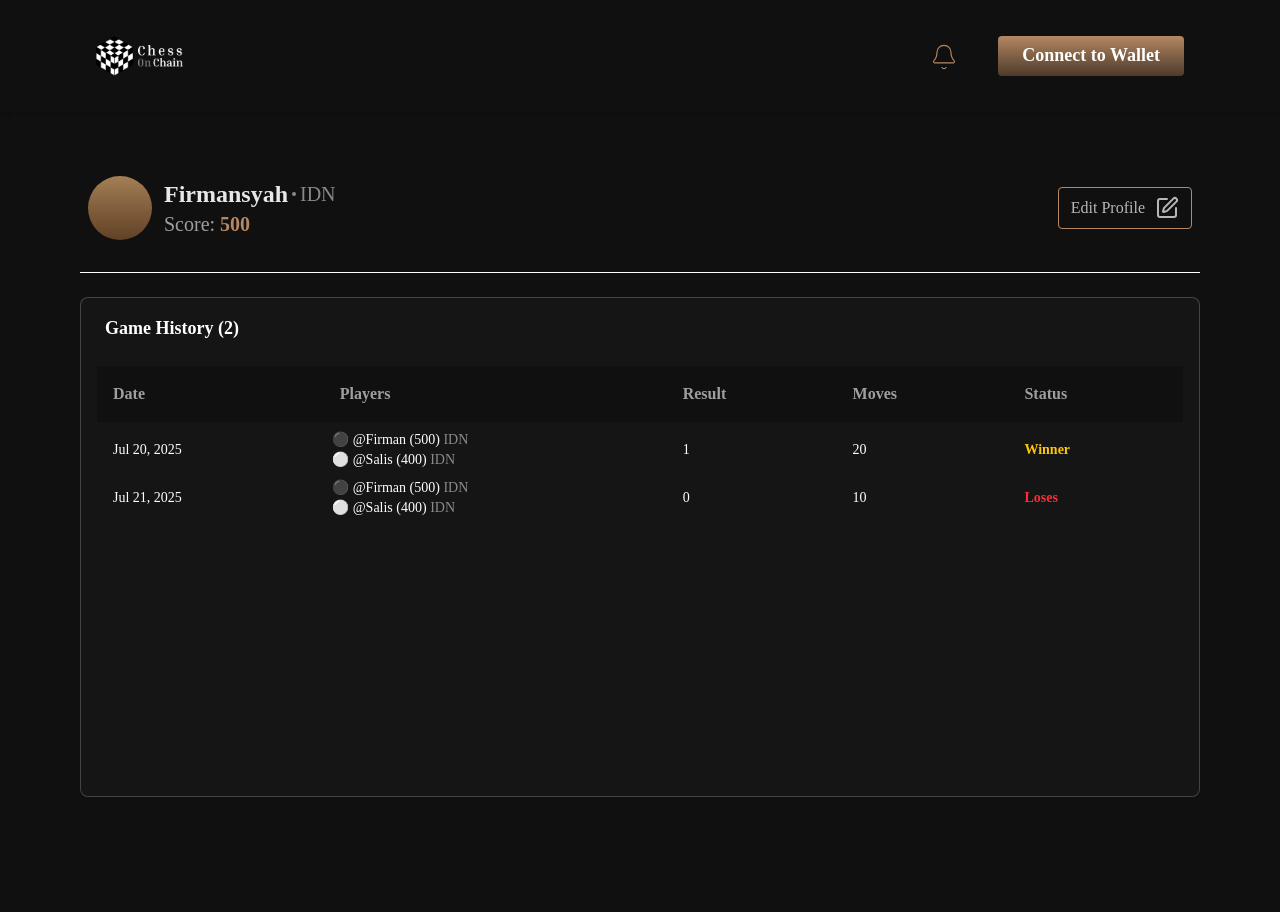
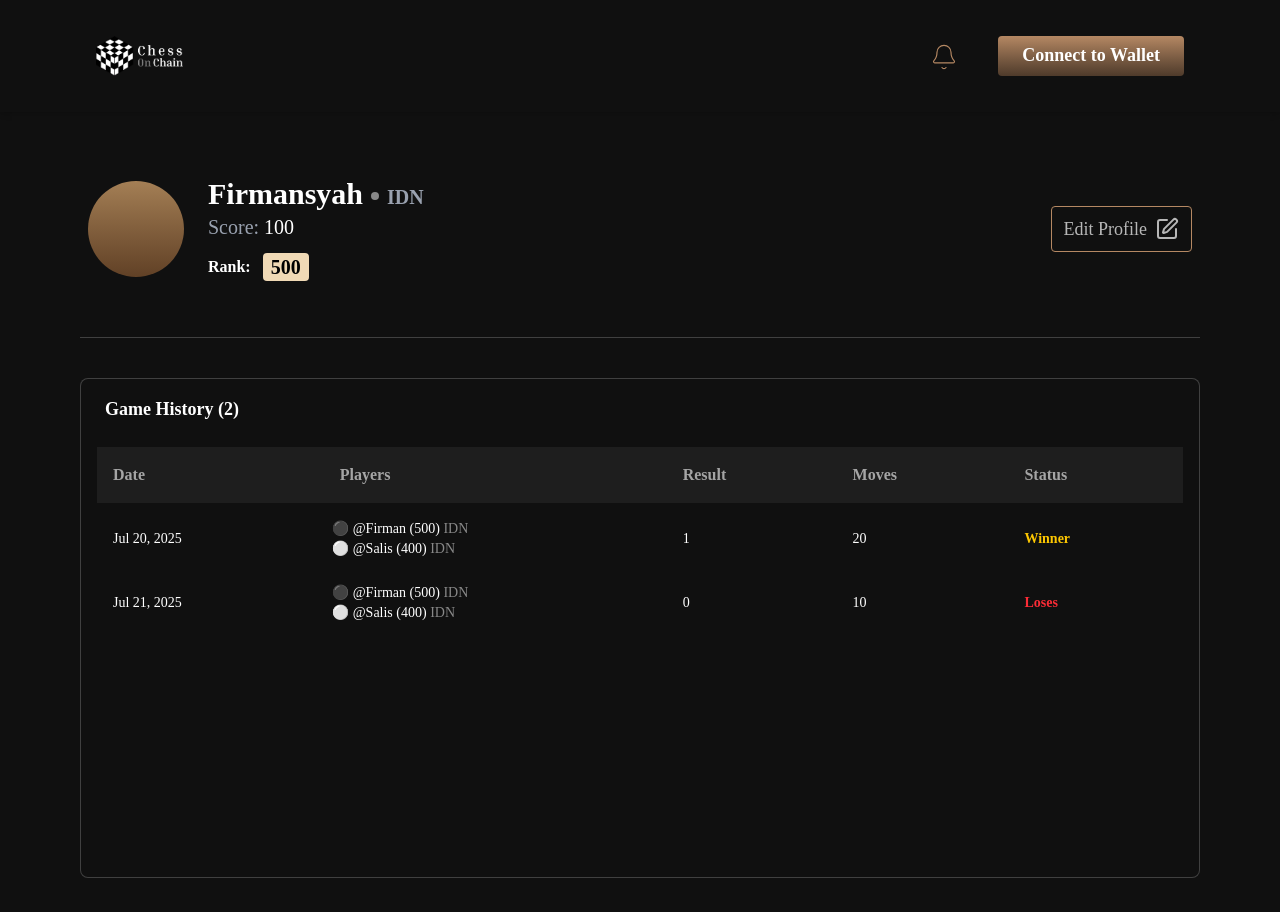
Before and after one commit to Chess-on-Chain/frontend, a React (Vite) app: page /profile in a window 1280 px wide. Built offline with nearby package versions, Linux system fonts and the light colour scheme.

Commit message:
Update(Page): Profile V2 & Card-History

```diff
--- a/src/components/ui/common/button/BtnEditProfile.tsx
+++ b/src/components/ui/common/button/BtnEditProfile.tsx
@@ -3,11 +3,13 @@ import { Link } from "react-router-dom";
 
 export default function EditProfile() {
   return (
-    <button className="text-xs px-3 py-2 rounded-sm text-white/70 hover:text-white flex items-center gap-1 border border-secondary hover:bg-secondary cursor-pointer">
-      <Link to="/profile/edit" className="text-base mr-1.5">Edit Profile</Link>
-      <span>
-        <Edit className="h-full"/>
-      </span>
+    <button className="text-xs px-3 py-2 rounded-sm text-white/70 hover:text-black hover:font-semibold flex items-center gap-1 border border-secondary hover:bg-secondary cursor-pointer">
+      <Link to="/profile/edit" className="text-base lg:text-lg flex gap-2">
+        Edit Profile
+        <span>
+          <Edit className="h-full"/>
+        </span>
+      </Link>
     </button>
   );
 }
--- a/src/components/ui/common/cards/card-history/index.tsx
+++ b/src/components/ui/common/cards/card-history/index.tsx
@@ -6,14 +6,14 @@ type CardHistoryProps = {
 
 export default function CardHistory({ data }: CardHistoryProps) {
   return (
-    <div className="flex-1 bg-[#151515] border border-white/20 rounded-lg p-4 h-auto min-h-[500px] max-h-screen">
+    <div className="flex-1 bg-primary border border-white/20 rounded-lg p-4 h-auto min-h-[500px] max-h-screen">
       <h2 className="text-lg font-semibold mb-4 mx-2">
         Game History ({data.length})
       </h2>
       <div className="overflow-x-scroll hide-scrollbar">
         <table className="w-full text-sm border-separate border-spacing-y-2 table-auto">
           <thead className="text-left text-xs sm:text-sm md:text-base text-white/60 border-b border-white/20 bg-primary">
-            <tr className="bg-primary rounded-xs">
+            <tr className="bg-[#1E1E1E] rounded-xs">
               <th className="p-4">Date</th>
               <th className="p-4">Players</th>
               <th className="p-4">Result</th>
@@ -24,8 +24,8 @@ export default function CardHistory({ data }: CardHistoryProps) {
           <tbody>
             {data.map((game) => (
               <tr className="bg-transparent" key={game.id}>
-                <td className="px-4">{game.date}</td>
-                <td className="px-2">
+                <td className="p-4">{game.date}</td>
+                <td className="p-2">
                   <div className="flex flex-col">
                     {game.players.map((player, index) => (
                       <span key={player.id}>
@@ -35,10 +35,10 @@ export default function CardHistory({ data }: CardHistoryProps) {
                     ))}
                   </div>
                 </td>
-                <td className="px-4">{game.result}</td>
-                <td className="px-4">{game.moves}</td>
+                <td className="p-4">{game.result}</td>
+                <td className="p-4">{game.moves}</td>
                 <td
-                  className={`px-4 font-bold ${
+                  className={`p-4 font-bold ${
                     game.status === "Winner" ? "text-yellow-400" : "text-red-500"
                   }`}
                 >
--- a/src/components/ui/common/cards/card-profiles/profile/index.tsx
+++ b/src/components/ui/common/cards/card-profiles/profile/index.tsx
@@ -6,16 +6,25 @@ type ProfileProps = {
 
 export default function CardProfile({ data }: ProfileProps) {
   return (
-    <div className="flex items-center gap-3">
-      <div className="w-8 h-8 lg:w-16 lg:h-16 rounded-full bg-gradient-to-t from-[#614126] to-[#a47f55]" />
-      <div className="text-sm lg:space-y-0">
-        <div className="flex items-center gap-1 text-white/90">
-          <span className="text-base sm:text-2xl font-semibold">{data.username}</span>
-          <span className="w-1 h-1 bg-white/50 rounded-full" />
-          <span className="text-white/50 text-sm sm:text-xl">{data.country}</span>
+    <div className="flex items-center gap-6">
+      <div className="w-8 h-8 lg:w-24 lg:h-24 rounded-full bg-gradient-to-t from-[#614126] to-[#a47f55]" />
+      <div>
+        <div className="flex items-center gap-2 text-lg sm:text-xl lg:text-3xl font-semibold">
+          {data.username}{" "}
+          <span className="w-2 h-2 translate-y-0.5 bg-white/50 rounded-full" />
+          <span className=" mt-1.5 text-sm sm:text-base lg:text-xl text-gray-400">
+            {" "}
+            {data.country}
+          </span>
         </div>
-        <div className="text-sm sm:text-xl text-white/60">
-          Score: <span className="font-semibold text-secondary">{data.rankScore}</span>
+        <div className="my-px lg:text-xl text-gray-400">
+          Score: <span className="text-white">100</span>
+        </div>
+        <div className="flex items-center gap-3 mt-3 w-fit text-sm lg:text-base">
+          <span className="text-white font-semibold">Rank: </span>
+          <span className="px-2 py-0 5 font-bold w-fit text-sm lg:text-xl bg-accent text-black rounded-sm">
+            {data.rankScore}
+          </span>
         </div>
       </div>
     </div>
--- a/src/index.css
+++ b/src/index.css
@@ -3,7 +3,7 @@
 @theme {
   --color-primary: #101010;
   --color-secondary: #B58863;
-  --color-accent: #1756EF;
+  --color-accent: #F0D9B5;
 
   --color-light-100: #cecefb;
   --color-light-200: #a8b5db;
@@ -56,7 +56,7 @@
   .profile-content {
     @apply relative w-full max-w-[100vw] overflow-x-auto hide-scrollbar min-h-screen p-0 sm:py-4 md:py-8 text-white;
     & .content {
-      @apply w-full lg:max-w-7xl mx-auto flex flex-col gap-6;
+      @apply w-full lg:max-w-7xl mx-auto flex flex-col gap-y-10;
     }
   }
 }
--- a/src/pages/Profile.tsx
+++ b/src/pages/Profile.tsx
@@ -32,9 +32,9 @@ const Profile = () => {
   return (
     <div className="profile-content">
       <div className="content">
-        <div className="flex flex-col gap-12 lg:gap-14 w-full px-2 py-8 border-b divide-dashed divide-accent">
+        <div className="flex flex-col gap-12 lg:gap-14 w-full px-2 py-8 border-b border-white/20">
           {/* Profile Header */}
-          <div className="flex justify-between items-center">
+          <div className="flex justify-between items-center mb-6">
             <CardProfile data={dataProfiles} />
             <BtnEditProfile />
           </div>
--- a/src/pages/ProfileSettings.tsx
+++ b/src/pages/ProfileSettings.tsx
@@ -1,4 +1,5 @@
 import { Camera, ChevronDown } from "lucide-react";
+import { Link } from "react-router-dom";
 
 const ProfileSettings = () => {
   return (
@@ -7,8 +8,8 @@ const ProfileSettings = () => {
 
       {/* TOP Section */}
       <div className="flex items-center gap-6 mb-10">
-        <div className="relative w-24 h-24 rounded-full bg-secondary">
-          <div className="absolute bottom-0 right-0 w-7 h-7 rounded-full bg-gray-500 flex items-center justify-center shadow-md">
+        <div className="relative w-24 h-24 rounded-full bg-linear-to-b from-secondary to-[#4F3B2B]">
+          <div className="absolute bottom-0 right-0 w-7 h-7 rounded-full bg-accent flex items-center justify-center shadow-md">
             <Camera size={16} className="text-black" />
           </div>
         </div>
@@ -16,18 +17,19 @@ const ProfileSettings = () => {
         <div>
           <div className="flex items-center gap-2 text-lg sm:text-xl lg:text-2xl font-semibold">
             @Username{" "}
+            <span className="w-2 h-2 translate-y-0.5 bg-white/50 rounded-full" />
             <span className=" mt-1.5 text-sm sm:text-base lg:text-lg text-gray-400">
               {" "}
               IDN
             </span>
           </div>
-          <div className="text-gray-400">
+          <div className="lg:text-xl text-gray-400">
             Score: <span className="text-white">100</span>
           </div>
-          <div className="flex items-center gap-1 mt-3 w-fit text-sm lg:text-base">
+          <div className="flex items-center gap-3 mt-3 w-fit text-sm lg:text-base">
             <span className="text-white font-semibold">Rank: </span>
-            <span className="px-2 py-0 5 font-bold w-fit text-sm lg:text-xl bg-secondary text-black rounded-sm">
-              100
+            <span className="px-2 py-0 5 font-bold w-fit text-sm lg:text-xl bg-accent text-black rounded-sm">
+              500
             </span>
           </div>
         </div>
@@ -48,12 +50,13 @@ const ProfileSettings = () => {
                 type="text"
                 name="usrname"
                 id="username"
-                className="w-full px-3 py-2 border border-white/20 text-white bg-black rounded"
+                className="w-full px-3 py-2 text-lg tracking-wide border border-white/20 text-white bg-black rounded disabled:bg-primary disabled:border-white/5"
                 defaultValue="Firman"
+                disabled
               />
               <button
                 type="button"
-                className="px-4 py-2 rounded-sm bg-secondary text-black font-semibold hover:bg-secondary"
+                className="px-4 py-2 rounded-sm bg-secondary text-black font-semibold hover:bg-secondary cursor-not-allowed"
               >
                 Change
               </button>
@@ -73,7 +76,7 @@ const ProfileSettings = () => {
                 type="text"
                 name="firstName"
                 id="firstName"
-                className="w-full px-3 py-2 text-white bg-black border border-white/20 rounded"
+                className="w-full px-3 py-2 text-lg tracking-wide text-white bg-black border border-white/20 rounded"
               />
             </div>
           </div>
@@ -87,7 +90,7 @@ const ProfileSettings = () => {
                 type="text"
                 name="lastName"
                 id="lastName"
-                className="w-full px-3 py-2 text-white bg-black border border-white/20 rounded"
+                className="w-full px-3 py-2 text-lg tracking-wide text-white bg-black border border-white/20 rounded"
               />
             </div>
           </div>
@@ -100,7 +103,7 @@ const ProfileSettings = () => {
               <select
                 name="country"
                 id="country"
-                className="w-full px-3 py-2 border border-white/20 bg-black text-white appearance-none"
+                className="w-full px-3 py-2 text-lg tracking-wide border border-white/20 bg-black text-white appearance-none"
                 defaultValue="Indonesia"
               >
                 <option value="Indonesia">INDONESIA</option>
@@ -119,13 +122,15 @@ const ProfileSettings = () => {
           <div className="flex space-x-6 mt-10 py-2 items-center justify-center lg:justify-start">
             <button
               type="submit"
-              className="px-6 py-2 font-semibold text-white bg-transparen border border-secondary hover:bg-secondary rounded cursor-pointer"
+              className="px-6 py-2 text-base lg:text-xl font-semibold text-white bg-transparen border border-white/20 hover:bg-secondary rounded cursor-pointer"
             >
-              Cancel
+              <Link to="/profile">
+                Cancel
+              </Link>
             </button>
             <button
               type="submit"
-              className="px-6 py-2 font-semibold text-black bg-secondary hover:bg-secondary rounded cursor-pointer"
+              className="px-6 py-2 text-base lg:text-xl font-semibold text-black bg-secondary hover:bg-secondary rounded cursor-pointer"
             >
               Save All
             </button>
```
